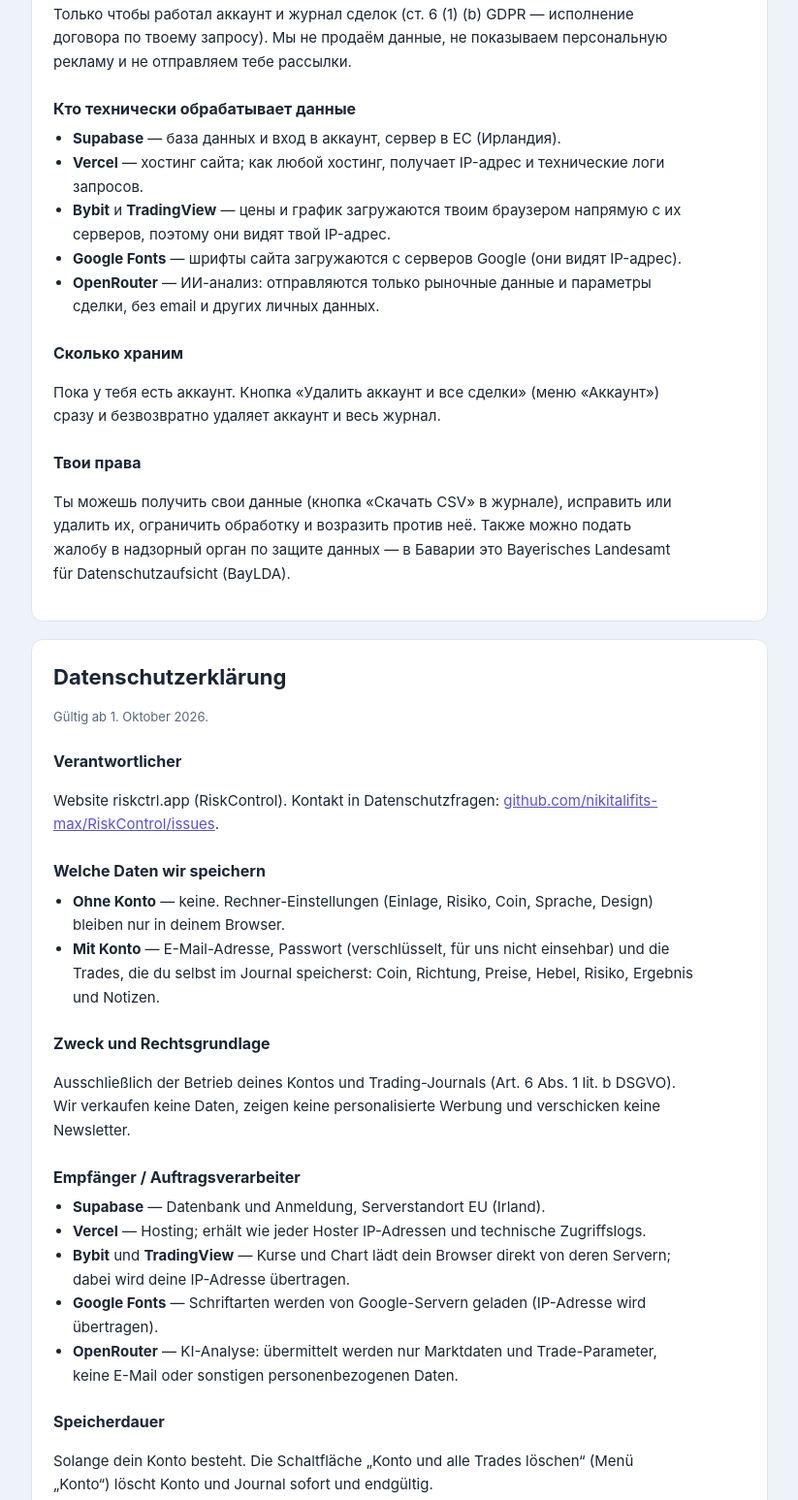
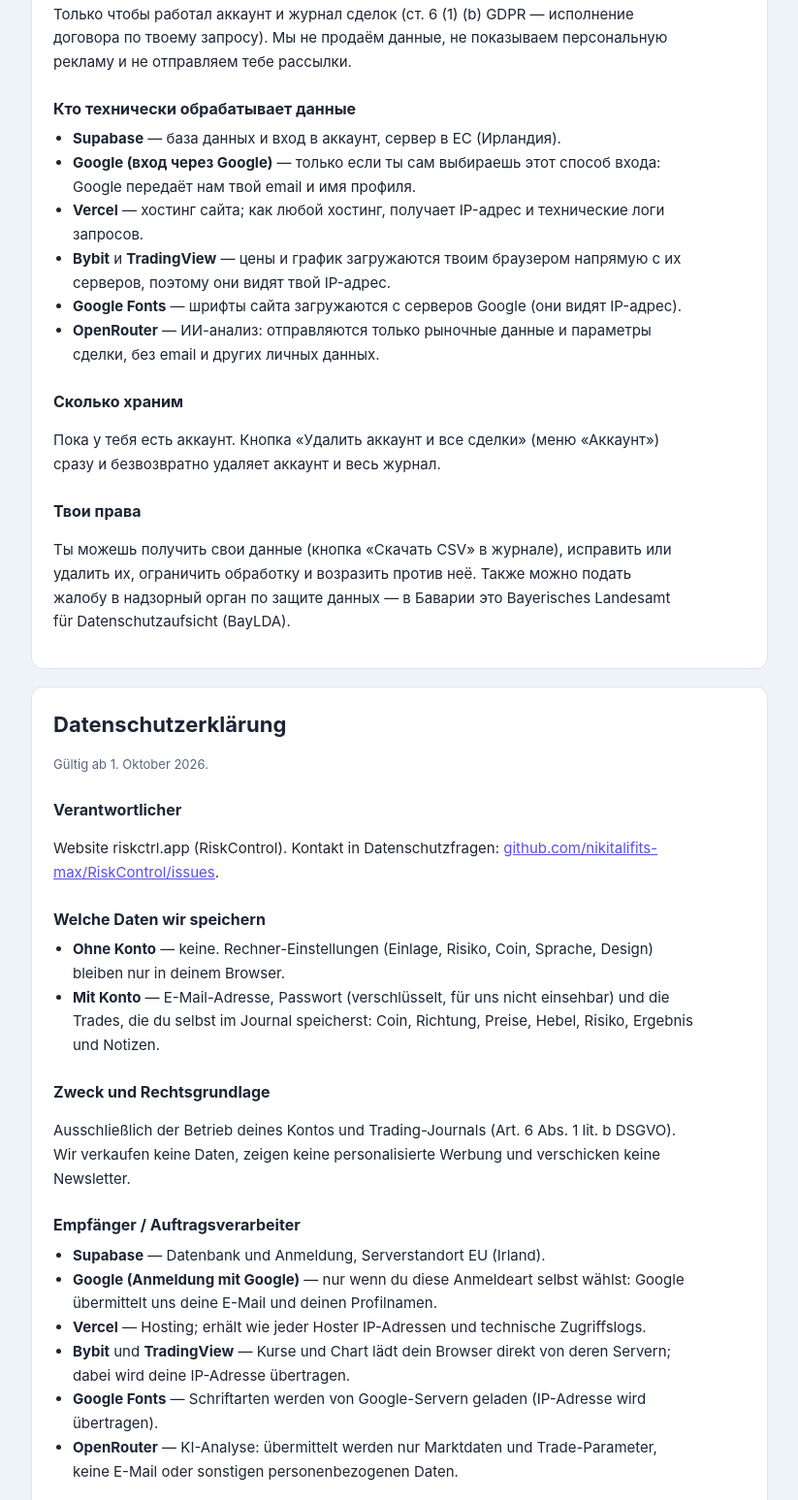
Before and after one commit to nikitalifits-max/RiskControl, a website: page privacy.html in a window 1280 px wide. Shown: the part 517-2064 px from the top of the page at 97% size, without its empty margins (228-1051 px from the left). Drawn offline with Linux system fonts and the light colour scheme.

Commit message:
Update privacy.html

```diff
--- a/privacy.html
+++ b/privacy.html
@@ -46,6 +46,7 @@
     <h2>Кто технически обрабатывает данные</h2>
     <ul>
       <li><b>Supabase</b> — база данных и вход в аккаунт, сервер в ЕС (Ирландия).</li>
+      <li><b>Google (вход через Google)</b> — только если ты сам выбираешь этот способ входа: Google передаёт нам твой email и имя профиля.</li>
       <li><b>Vercel</b> — хостинг сайта; как любой хостинг, получает IP-адрес и технические логи запросов.</li>
       <li><b>Bybit</b> и <b>TradingView</b> — цены и график загружаются твоим браузером напрямую с их серверов, поэтому они видят твой IP-адрес.</li>
       <li><b>Google Fonts</b> — шрифты сайта загружаются с серверов Google (они видят IP-адрес).</li>
@@ -72,6 +73,7 @@
     <h2>Empfänger / Auftragsverarbeiter</h2>
     <ul>
       <li><b>Supabase</b> — Datenbank und Anmeldung, Serverstandort EU (Irland).</li>
+      <li><b>Google (Anmeldung mit Google)</b> — nur wenn du diese Anmeldeart selbst wählst: Google übermittelt uns deine E-Mail und deinen Profilnamen.</li>
       <li><b>Vercel</b> — Hosting; erhält wie jeder Hoster IP-Adressen und technische Zugriffslogs.</li>
       <li><b>Bybit</b> und <b>TradingView</b> — Kurse und Chart lädt dein Browser direkt von deren Servern; dabei wird deine IP-Adresse übertragen.</li>
       <li><b>Google Fonts</b> — Schriftarten werden von Google-Servern geladen (IP-Adresse wird übertragen).</li>
@@ -98,6 +100,7 @@
     <h2>Service providers</h2>
     <ul>
       <li><b>Supabase</b> — database and sign-in, servers in the EU (Ireland).</li>
+      <li><b>Google (sign-in with Google)</b> — only if you choose this sign-in method: Google shares your email and profile name with us.</li>
       <li><b>Vercel</b> — hosting; like any host it receives IP addresses and technical request logs.</li>
       <li><b>Bybit</b> and <b>TradingView</b> — prices and the chart are loaded by your browser directly from their servers, so they see your IP address.</li>
       <li><b>Google Fonts</b> — fonts are loaded from Google's servers (they see your IP address).</li>
```
